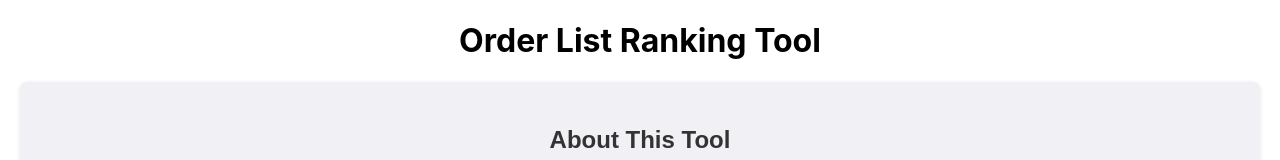
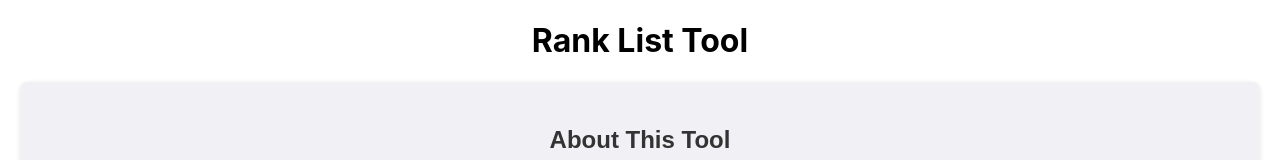
Before and after one commit to FerasDA/rank-order-list, a React (Create React App) app in the folder client/: page / in a window 1280 px wide. Shown: the top 160 px of the page. Built offline with nearby package versions, Linux system fonts and the light colour scheme.

Commit message:
update title again

```diff
--- a/client/public/index.html
+++ b/client/public/index.html
@@ -24,7 +24,7 @@
       work correctly both with client-side routing and a non-root public URL.
       Learn how to configure a non-root public URL by running `npm run build`.
     -->
-    <title>Order List Ranking Tool</title>
+    <title>Rank List Tool</title>
   </head>
   <body>
     <noscript>You need to enable JavaScript to run this app.</noscript>
--- a/client/src/App.js
+++ b/client/src/App.js
@@ -12,7 +12,7 @@ function App() {
 
   return (
     <div className="App">
-      <h1>Order List Ranking Tool</h1>
+      <h1>Rank List Tool</h1>
       <Explanation />
       <InputForm setPrograms={setPrograms} />
       <CategoryForm setCategories={setCategories} />
```
Also changed, not shown: client/public/manifest.json.
